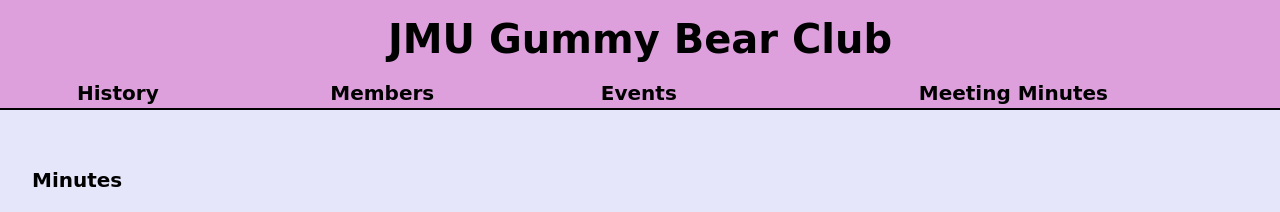
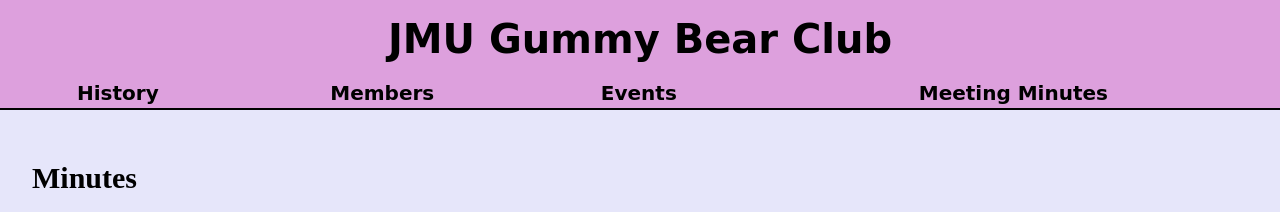
Before and after one commit to Zach-Kiser/343-s23-p1, a plain HTML site: page design/minutes.html in a window 1280 px wide. Shown: the top 212 px of the page. Drawn offline with Linux system fonts and the light colour scheme.

Commit message:
Update minutes.html

```diff
--- a/design/minutes.html
+++ b/design/minutes.html
@@ -27,7 +27,7 @@
     </table>
   </nav>
   <main>
-    <h4>Minutes</h4>
+    <h2>Minutes</h2>
     <img src="/343-s23-p1/images/redgummy.png" alt="A red gummy bear">
 
     <ul>
```
